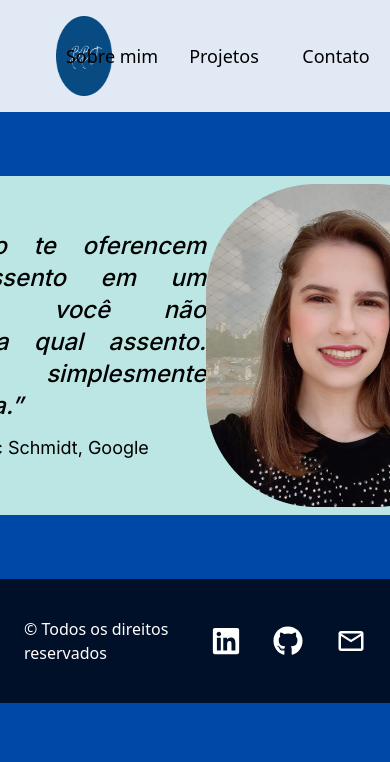
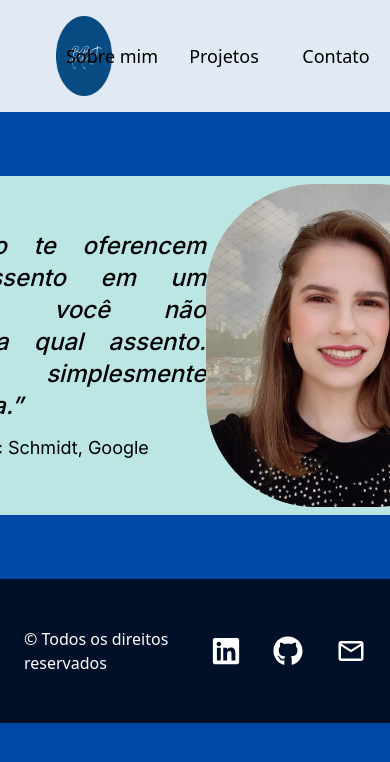
Before and after one commit to biancabt1102/portifolio, a React (Vite) app: page / in a window 390 px wide. Shown: the top 762 px of the page. Built offline with nearby package versions, Linux system fonts and the light colour scheme.

Commit message:
style: height responsive

```diff
--- a/src/components/Footer.tsx
+++ b/src/components/Footer.tsx
@@ -5,9 +5,9 @@ import { Link } from "react-router-dom";
 
 export default function Footer() {
   return (
-    <footer className="bg-bg-dark-blue flex justify-between items-center h-[124px] px-6">
-      <p className="text-white">&copy; Todos os direitos reservados</p>
-      <div className="flex justify-between w-48">
+    <footer className="bg-bg-dark-blue flex justify-between items-center h-full px-6">
+      <p className="text-white text-base">&copy; Todos os direitos reservados</p>
+      <div className="flex justify-between items-center w-48 h-36">
         <Link to="https://www.linkedin.com/in/biancabteixeira" target="_blank">
           <Linkedin color="white" size={30} />
         </Link>
```
